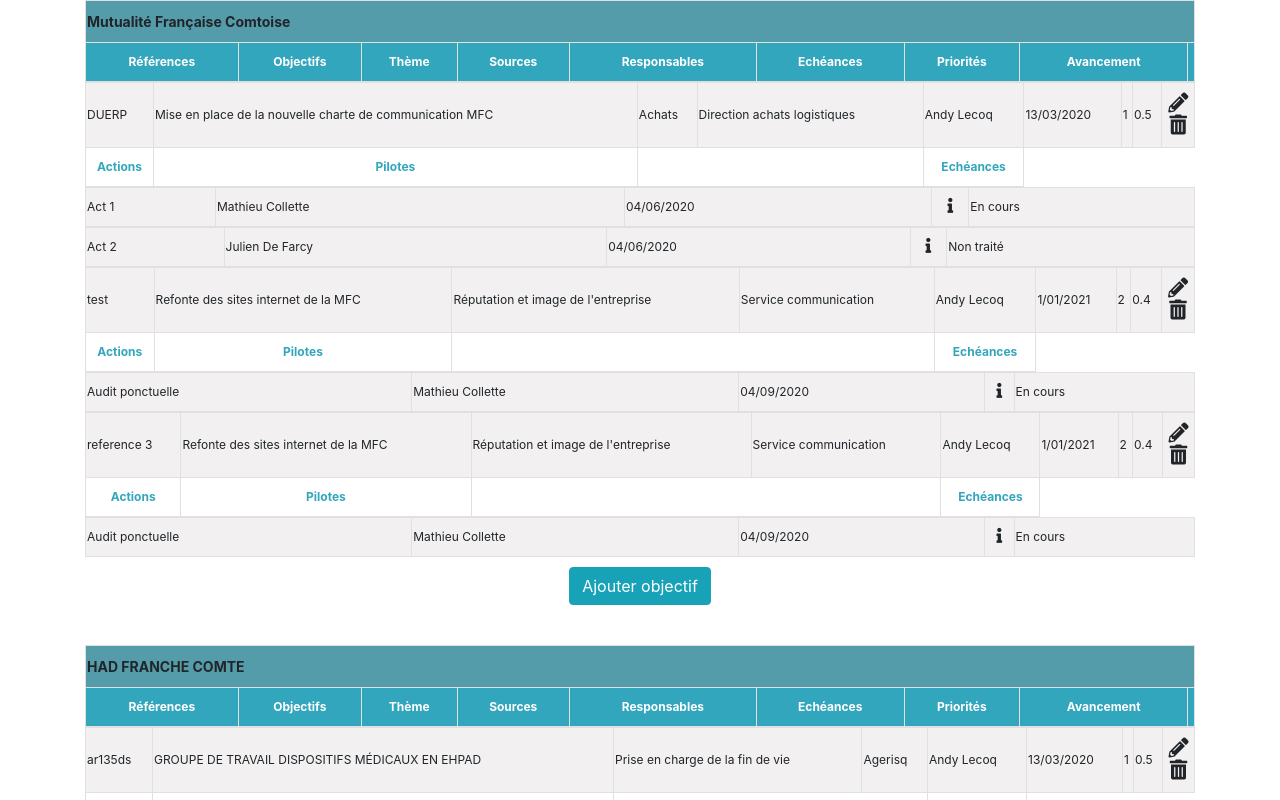
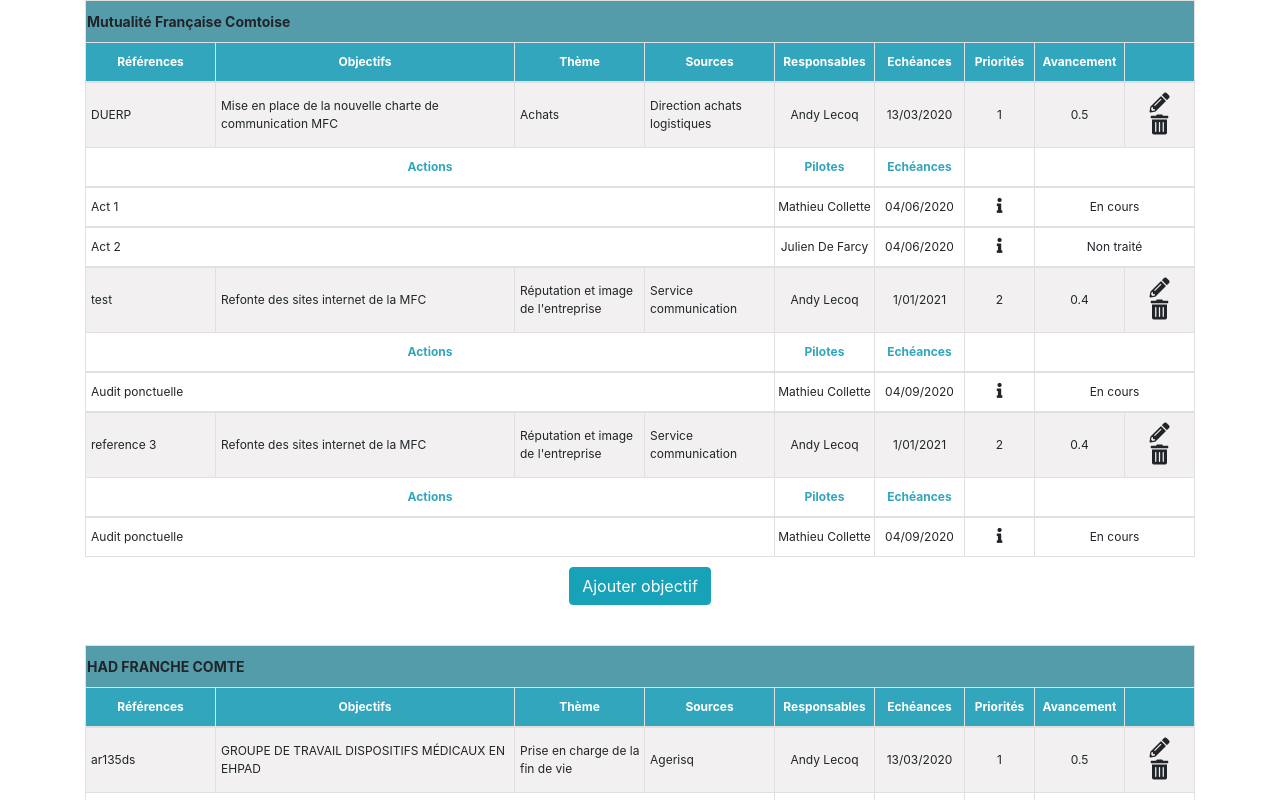
Before and after one commit to JenniferBoultareau/ageval-exercice, an Angular app: page / in a window 1280 px wide. Shown: the top 800 px of the page. Built offline with nearby package versions, Linux system fonts and the light colour scheme.

Commit message:
table view is ok

```diff
--- a/src/app/public/plan-action/table/objectif/action/action.component.html
+++ b/src/app/public/plan-action/table/objectif/action/action.component.html
@@ -1,17 +1,11 @@
 <table>
-  <!-- <tr>
-    <th>Actions</th>
-    <th>Pilotes</th>
-    <th colspan="2"></th>
-    <th>Echéances</th>
-  </tr> -->
   <tr>
-    <td>{{ action.nom }}</td>
-    <td>{{ action.pilotes }}</td>
-    <td>{{ action.echeances }}</td>
+    <td class="action">{{ action.nom }}</td>
+    <td class="pilotes">{{ action.pilotes }}</td>
+    <td class="echeances">{{ action.echeances }}</td>
     <td class="information">
       <i class="fas fa-info"></i>
     </td>
-    <td>{{ action.etat }}</td>
+    <td class="etat">{{ action.etat }}</td>
   </tr>
 </table>
--- a/src/app/public/plan-action/table/objectif/action/action.component.scss
+++ b/src/app/public/plan-action/table/objectif/action/action.component.scss
@@ -1,28 +1,36 @@
 table {
   width: 100%;
   tr {
-    th {
+    td {
       font-size: 12px;
-      text-align: center;
-      color: #32a6bd;
       border: 1px solid #e0e0e0;
       padding-top: 10px;
       padding-bottom: 10px;
     }
 
-    td {
-      font-size: 12px;
-      background-color: #f2f0f1;
-      border: 1px solid #e0e0e0;
-      padding-top: 10px;
-      padding-bottom: 10px;
+    .action {
+      width: 689px;
+      padding-left: 5px;
+    }
+    .pilotes {
+      width: 100px;
+      text-align: center;
+    }
+    .echeances {
+      width: 90px;
+      text-align: center;
     }
 
     .information {
       text-align: center;
+      width: 70px;
       .fas {
         font-size: 15px;
       }
     }
+    .etat {
+      width: 160px;
+      text-align: center;
+    }
   }
 }
--- a/src/app/public/plan-action/table/objectif/objectif.component.html
+++ b/src/app/public/plan-action/table/objectif/objectif.component.html
@@ -1,23 +1,24 @@
 <table>
 	<tr>
-		<td>{{ obj.reference }}</td>
-		<td>{{ obj.nom }}</td>
-		<td>{{ obj.themes }}</td>
-		<td>{{ obj.sources }}</td>
-		<td>{{ obj.reponsables }}</td>
-		<td>{{ obj.echeances }}</td>
-		<td>{{ obj.priorites }}</td>
-		<td>{{ obj.avancement }}</td>
+		<td class="references">{{ obj.reference }}</td>
+		<td class="objectifs">{{ obj.nom }}</td>
+		<td class="theme">{{ obj.themes }}</td>
+		<td class="sources">{{ obj.sources }}</td>
+		<td class="responsables">{{ obj.reponsables }}</td>
+		<td class="echeances">{{ obj.echeances }}</td>
+		<td class="priorités">{{ obj.priorites }}</td>
+		<td class="avancement">{{ obj.avancement }}</td>
 		<td class="modification">
 			<i class="fas fa-pencil-alt"></i><br>
 			<i class="fas fa-trash-alt"></i>
 		</td>
 	</tr>
 	<tr>
-    <th>Actions</th>
-    <th>Pilotes</th>
-    <th colspan="2"></th>
-    <th>Echéances</th>
+    <th colspan="4">Actions</th>
+    <th class="pilotes">Pilotes</th>
+		<th class="echeances-action">Echéances</th>
+    <th class="informations"></th>
+		<th colspan="2"></th>
   </tr>
 </table>
 <pa-action *ngFor="let action of obj.actions" [action]="action"></pa-action>
--- a/src/app/public/plan-action/table/objectif/objectif.component.scss
+++ b/src/app/public/plan-action/table/objectif/objectif.component.scss
@@ -17,9 +17,42 @@ table {
       padding-top: 10px;
       padding-bottom: 10px;
     }
+    .references {
+      width: 130px;
+      padding-left: 5px;
+		}
+		.objectifs {
+      width: 299px;
+      padding-left: 5px;
+		}
+		.theme{
+      width: 130px;
+      padding-left: 5px;
+		}
+		.sources {
+      width: 130px;
+      padding-left: 5px;
+		}
+		.responsables{
+      text-align: center;
+			width: 100px;
+		}
+		.echeances {
+      text-align: center;
+			width: 90px;
+		}
+		.priorités {
+      text-align: center;
+			width: 70px;
+		}
+		.avancement {
+      text-align: center;
+			width: 90px;
+		}
 
     .modification {
       text-align: center;
+      width: 70px;
       .fas {
         font-size: 20px;
       }
--- a/src/app/public/plan-action/table/table.component.html
+++ b/src/app/public/plan-action/table/table.component.html
@@ -4,15 +4,15 @@
 			<th colspan="9">{{ objectif.etablissement}}</th>
 		</tr>
 		<tr class="objectif-title">
-			<th>Références</th>
-			<th>Objectifs</th>
-			<th>Thème</th>
-			<th>Sources</th>
-			<th>Responsables</th>
-			<th>Echéances</th>
-			<th>Priorités</th>
-			<th>Avancement</th>
-			<th></th>
+			<th class="references">Références</th>
+			<th class="objectifs">Objectifs</th>
+			<th class="theme">Thème</th>
+			<th class="sources">Sources</th>
+			<th class="responsables">Responsables</th>
+			<th class="echeances">Echéances</th>
+			<th class="priorités">Priorités</th>
+			<th class="avancement">Avancement</th>
+			<th class="modification"></th>
 		</tr>
 	</table>
 	<pa-objectif *ngFor="let obj of objectif.objectifs" [Objectifs]="obj"></pa-objectif>
--- a/src/app/public/plan-action/table/table.component.scss
+++ b/src/app/public/plan-action/table/table.component.scss
@@ -20,6 +20,34 @@ table {
 			padding-top: 10px;
 			padding-bottom: 10px;
 		}
+
+		.references {
+			width: 130px;
+		}
+		.objectifs {
+			width: 299px;
+		}
+		.theme{
+			width: 130px;
+		}
+		.sources {
+			width: 130px;
+		}
+		.responsables{
+			width: 100px;
+		}
+		.echeances {
+			width: 90px;
+		}
+		.priorités {
+			width: 70px;
+		}
+		.avancement {
+			width: 90px;
+		}
+		.modification {
+			width: 70px;
+		}
 	}
 }
 
```
